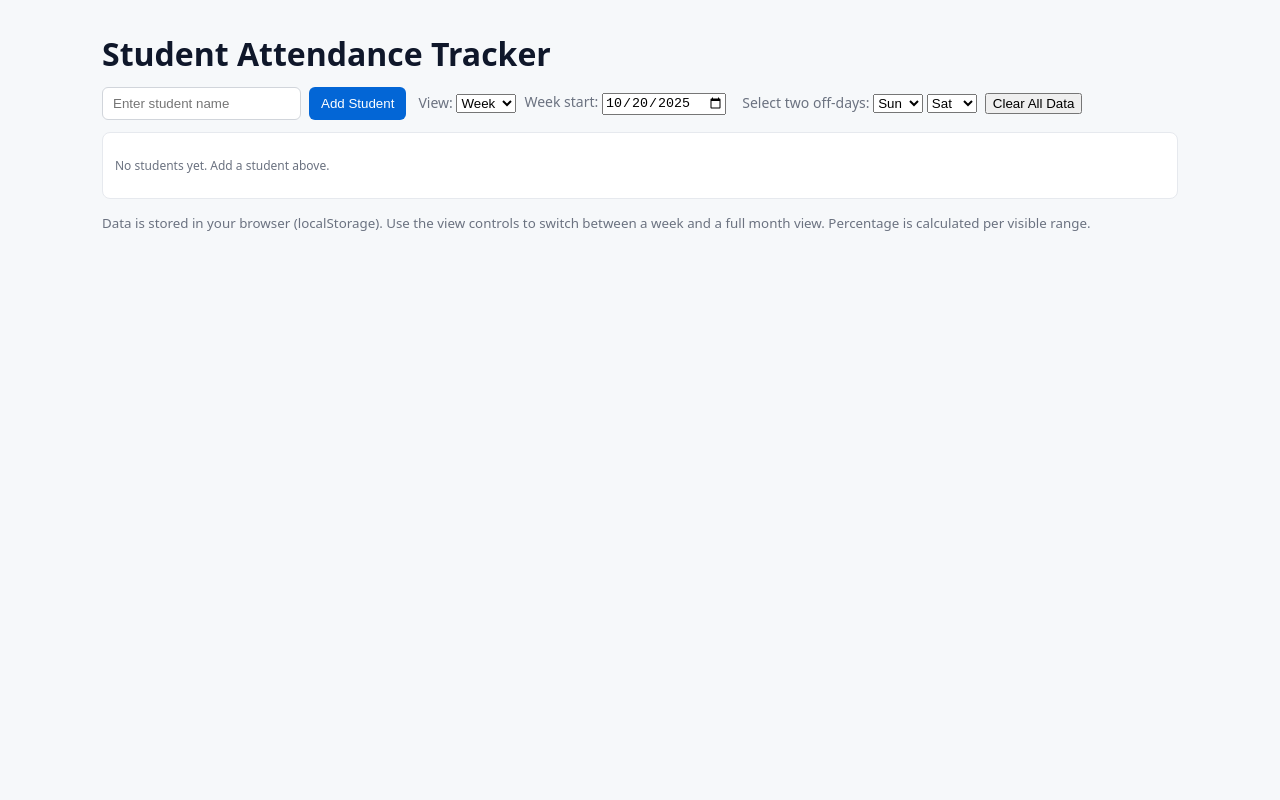
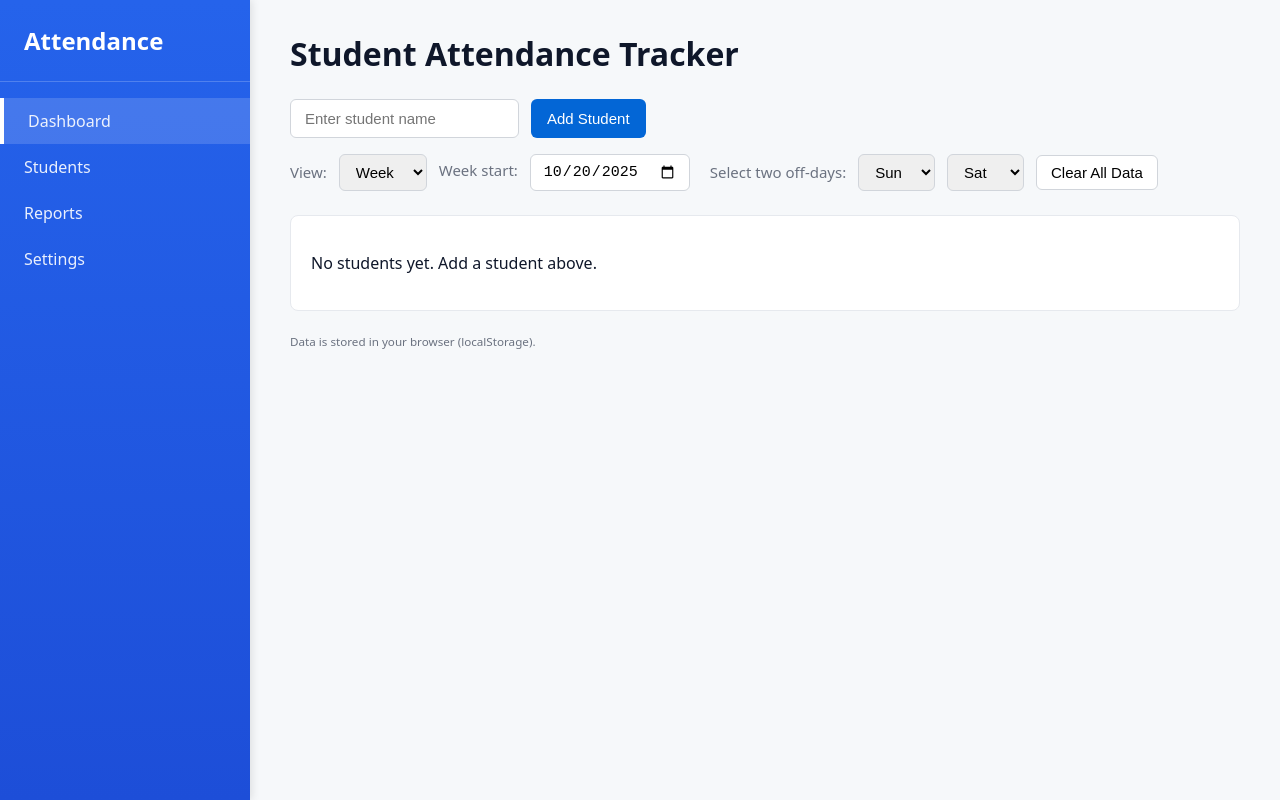
Before and after one commit to Narendranp-30/Sterlo_attedence, a plain HTML site: page index.html in a window 1280 px wide. Drawn offline with Linux system fonts and the light colour scheme.

Commit message:
styles changes

```diff
--- a/index.css
+++ b/index.css
@@ -3,6 +3,7 @@
     --card: #fff;
     --accent: #0366d6;
     --muted: #6b7280;
+    --border: #d1d5db;
 }
 
 * {
@@ -13,67 +14,154 @@ body {
     font-family: system-ui, Segoe UI, Roboto, Arial, sans-serif;
     background: var(--bg);
     margin: 0;
-    padding: 24px;
-    color: #0f172a
+    color: #0f172a;
+    display: flex;
+    min-height: 100vh
+}
+
+.sidebar {
+    width: 250px;
+    background: linear-gradient(180deg, #2563eb, #1d4ed8);
+    color: #fff;
+    padding: 24px 0;
+    position: fixed;
+    height: 100vh;
+    box-shadow: 2px 0 8px rgba(0, 0, 0, 0.1)
+}
+
+.sidebar-header {
+    padding: 0 24px 24px;
+    border-bottom: 1px solid rgba(255, 255, 255, 0.2)
+}
+
+.sidebar-header h2 {
+    margin: 0;
+    font-size: 24px;
+    font-weight: 600
+}
+
+.sidebar-nav {
+    padding: 16px 0
+}
+
+.nav-item {
+    display: block;
+    padding: 12px 24px;
+    color: rgba(255, 255, 255, 0.9);
+    text-decoration: none;
+    font-size: 16px;
+    transition: all 0.2s
+}
+
+.nav-item:hover {
+    background: rgba(255, 255, 255, 0.1);
+    color: #fff
+}
+
+.nav-item.active {
+    background: rgba(255, 255, 255, 0.15);
+    font-weight: 500;
+    border-left: 4px solid #fff
 }
 
 .container {
-    max-width: 1100px; /* slightly wider for comfortable table */
-    margin: 0 auto;
-    padding: 8px 12px;
+    max-width: 1200px;
+    margin-left: 250px;
+    padding: 32px 40px;
+    flex: 1
 }
 
 h1 {
-    margin: 0 0 12px
+    margin: 0 0 24px;
+    font-size: 32px;
+    font-weight: 600
 }
 
 .controls {
     display: flex;
     flex-wrap: wrap;
-    gap: 12px;
+    gap: 16px;
     align-items: center;
-    margin-bottom: 12px
+    margin-bottom: 24px
 }
 
 #add-student-form {
     display: flex;
-    gap: 8px
+    gap: 12px
 }
 
-#add-student-form input {
-    padding: 8px 10px;
-    border: 1px solid #d1d5db;
-    border-radius: 6px
+#add-student-form input,
+.view-controls select,
+.view-controls input {
+    padding: 10px 14px;
+    border: 1px solid var(--border);
+    border-radius: 6px;
+    font-size: 15px
 }
 
 #add-student-form button {
     background: var(--accent);
     color: #fff;
     border: 0;
-    padding: 8px 12px;
-    border-radius: 6px
+    padding: 10px 16px;
+    border-radius: 6px;
+    font-size: 15px;
+    font-weight: 500;
+    cursor: pointer
 }
 
-#add-student-form button:hover{
+#add-student-form button:hover {
     filter: brightness(0.95);
     transform: translateY(-1px);
-    transition: all 180ms ease;
+    transition: all 180ms
 }
 
 .view-controls {
     display: flex;
-    gap: 8px;
+    gap: 12px;
     align-items: center
 }
 
 .view-controls label {
-    font-size: 14px;
+    font-size: 15px;
     color: var(--muted)
+}
+
+.view-controls select,
+.view-controls input {
+    padding: 8px 12px;
+    margin-left: 8px
+}
+
+.view-controls button,
+.btn-small {
+    padding: 8px 14px;
+    border: 1px solid var(--border);
+    border-radius: 6px;
+    background: #fff;
+    font-size: 15px;
+    cursor: pointer
+}
+
+.view-controls button:hover,
+.btn-small:hover {
+    background: #f8fafc;
+    border-color: #cbd5e1;
+    transform: translateY(-1px);
+    transition: all 160ms
+}
+
+.hidden {
+    display: none
+}
+
+.off-days-label {
+    margin-left: 8px
 }
 
 #attendance-area {
     background: var(--card);
-    padding: 12px;
+    padding: 20px;
     border-radius: 8px;
     border: 1px solid #e6e9ee
 }
@@ -85,29 +173,43 @@ table {
 
 th,
 td {
-    padding: 6px 8px;
+    padding: 10px 12px;
     text-align: left;
-    border-bottom: 1px solid #eef2f7
+    border-bottom: 1px solid #eef2f7;
+    font-size: 15px
 }
 
-tbody tr:nth-child(odd){ background:#fff }
-tbody tr:nth-child(even){ background:#fbfdff }
-tbody tr:hover{ background:#f1f5f9 }
+tbody tr:nth-child(odd) {
+    background: #fff
+}
+
+tbody tr:nth-child(even) {
+    background: #fbfdff
+}
+
+tbody tr:hover {
+    background: #f1f5f9
+}
 
 th {
     background: #fbfdff;
     position: sticky;
-    top: 0
+    top: 0;
+    font-size: 16px;
+    font-weight: 600
 }
 
 .name-col {
     width: 220px
 }
 
-.center input[type="checkbox"]{ transform: scale(1.04); }
-
 .center {
     text-align: center
+}
+
+.center input[type="checkbox"] {
+    transform: scale(1.2);
+    cursor: pointer
 }
 
 .percent {
@@ -115,37 +217,32 @@ th {
 }
 
 .notes {
-    margin-top: 12px;
-    color: var(--muted)
+    margin-top: 20px;
+    color: var(--muted);
+    font-size: 14px
 }
 
-.small-muted {
-    font-size: 12px;
-    color: var(--muted)
-}
-
-.btn-small {
-    font-size: 13px;
-    padding: 6px 8px;
-    border-radius: 6px;
-    border: 1px solid #d1d5db;
-    background: #fff
-}
-
-.btn-small:hover{
-    background: #f8fafc;
-    border-color: #cbd5e1;
-    cursor: pointer;
-    transform: translateY(-1px);
-    transition: all 160ms ease;
-}
-
-button:focus, input:focus, select:focus{
-    outline: 3px solid rgba(3,102,214,0.12);
-    outline-offset: 2px;
+button:focus,
+input:focus,
+select:focus {
+    outline: 3px solid rgba(3, 102, 214, 0.12);
+    outline-offset: 2px
 }
 
 @media (max-width:720px) {
+    .sidebar {
+        width: 200px
+    }
+
+    .container {
+        margin-left: 200px;
+        padding: 20px 16px
+    }
+
+    h1 {
+        font-size: 24px
+    }
+
     .name-col {
         width: 120px
     }
@@ -153,4 +250,10 @@ button:focus, input:focus, select:focus{
     table {
         font-size: 14px
     }
+
+    th,
+    td {
+        padding: 8px 10px;
+        font-size: 14px
+    }
 }
--- a/index.html
+++ b/index.html
@@ -8,6 +8,17 @@
 	<link rel="stylesheet" href="index.css" />
 </head>
 <body>
+	<aside class="sidebar">
+		<div class="sidebar-header">
+			<h2>Attendance</h2>
+		</div>
+		<nav class="sidebar-nav">
+			<a href="#" class="nav-item active">Dashboard</a>
+			<a href="#" class="nav-item">Students</a>
+			<a href="#" class="nav-item">Reports</a>
+			<a href="#" class="nav-item">Settings</a>
+		</nav>
+	</aside>
 	<main class="container">
 		<h1>Student Attendance Tracker</h1>
 
@@ -30,11 +41,11 @@
 							<input type="date" id="date-input" />
 						</label>
 
-						<label id="month-label" style="display:none">Month:
+						<label id="month-label" class="hidden">Month:
 							<input type="month" id="month-input" />
 						</label>
 
-						<label style="margin-left:8px">Select two off-days:
+						<label class="off-days-label">Select two off-days:
 							<select id="off1">
 								<option value="0">Sun</option>
 								<option value="1">Mon</option>
@@ -64,7 +75,7 @@
 		</section>
 
 		<footer class="notes">
-			<small>Data is stored in your browser (localStorage). Use the view controls to switch between a week and a full month view. Percentage is calculated per visible range.</small>
+			<small>Data is stored in your browser (localStorage).</small>
 		</footer>
 	</main>
 
```
